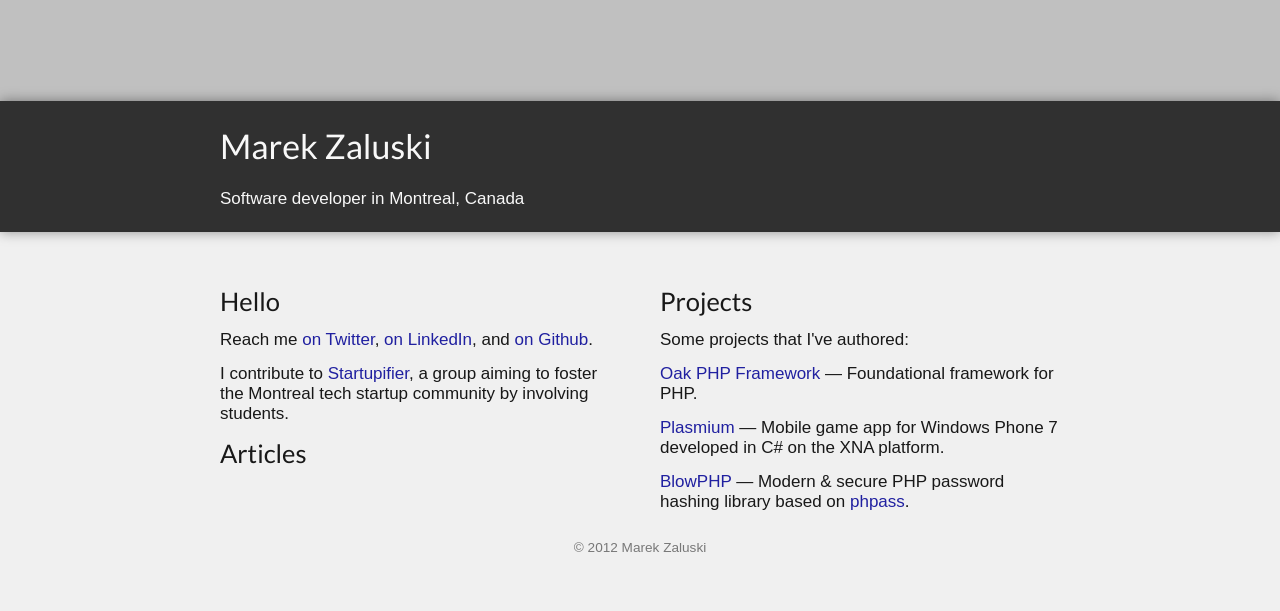
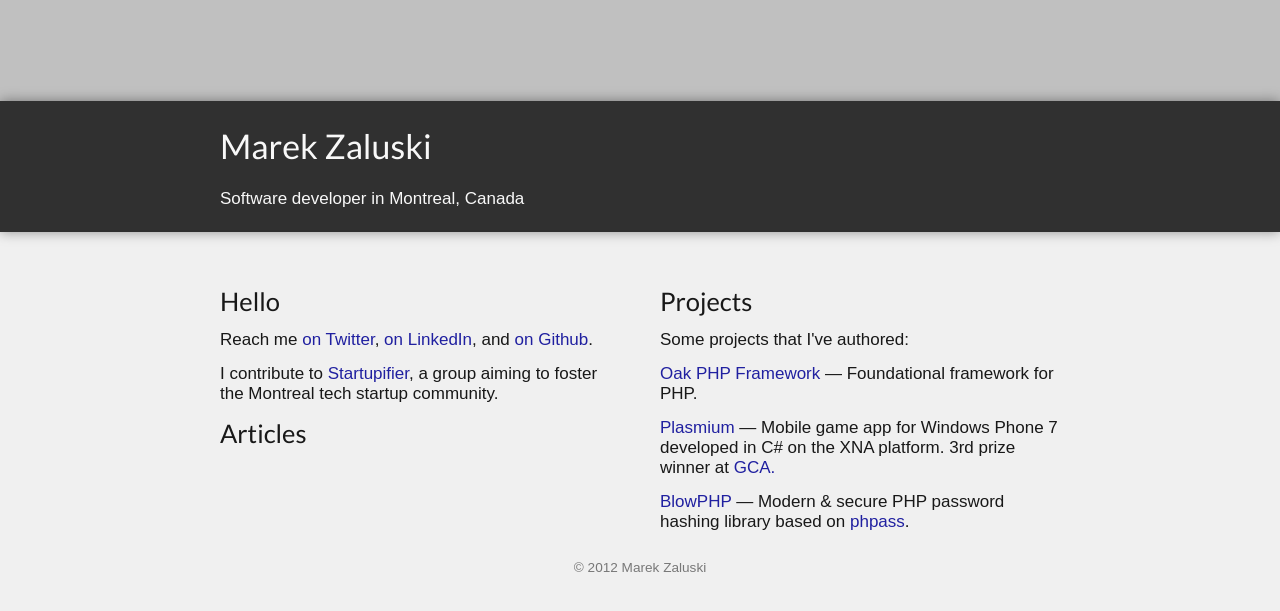
Before and after one commit to marekweb/marekweb.github.com-old, a Jekyll site: the page built from index.html, in a window 1280 px wide. Shown: the top 611 px of the page. Built offline with Jekyll 4.4.1, drawn with Linux system fonts in a browser that asks for light colours.

Commit message:
link update

```diff
--- a/index.html
+++ b/index.html
@@ -5,7 +5,7 @@
 <div class="column-left">
 	<h2>Hello</h2>
 	<p>Reach me <a href="http://twitter.com/#!/marekweb" rel="me">on Twitter</a>, <a href="http://ca.linkedin.com/in/marekzaluski" rel="me">on LinkedIn</a>, and <a href="http://github.com/marekweb" rel="me">on Github</a>.</p>
-						<p>I contribute to <a href="http://startupifier.com/">Startupifier</a>, a group aiming to foster the Montreal tech startup community by involving students.</p>
+						<p>I contribute to <a href="http://startupifier.com/">Startupifier</a>, a group aiming to foster the Montreal tech startup community.</p>
 
 	<h2>Articles</h2>
 	<ol>
@@ -21,7 +21,7 @@
 
 	<p><a class="bold" href="http://github.com/marekweb/oak-php/">Oak PHP Framework</a> &mdash; Foundational framework for PHP.</p>
 
-	<p><a class="bold" href="http://marekweb.com/plasmium/">Plasmium</a> &mdash; Mobile game app for Windows Phone 7 developed in C# on the XNA platform.</p>
+	<p><a class="bold" href="http://www.windowsphone.com/en-us/apps/c3f7bdf2-5bae-4dc0-8ced-4d79ca7eae06">Plasmium</a> &mdash; Mobile game app for Windows Phone 7 developed in C# on the XNA platform. 3rd prize winner at <a href="http://greatcanadianappathon.com">GCA.</a></p>
 
 	<p><a class="bold" href="http://github.com/marekweb/blowphp">BlowPHP</a> &mdash; Modern &amp; secure PHP password hashing library based on <a href="http://www.openwall.com/phpass/">phpass</a>.</p>
 </div>
```
